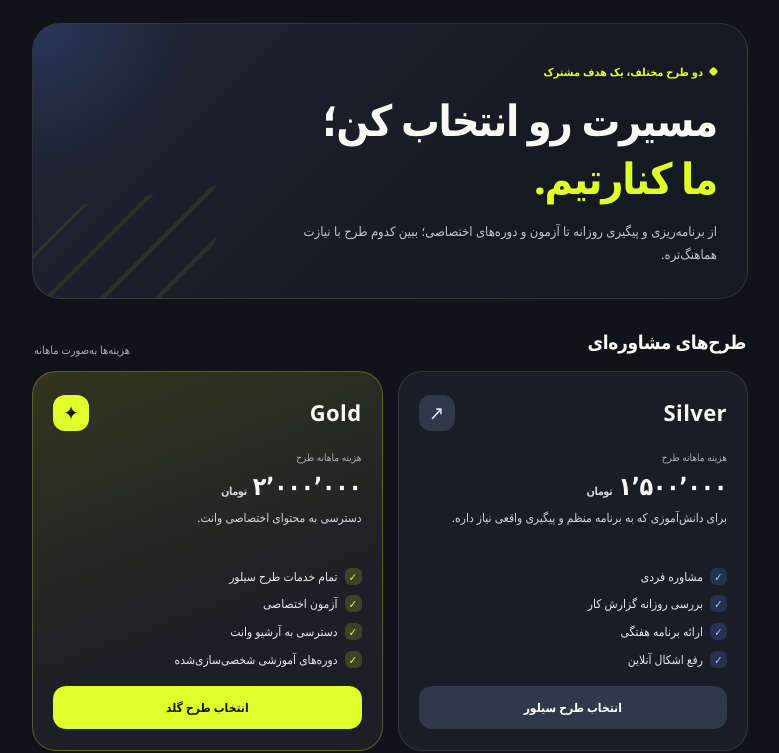
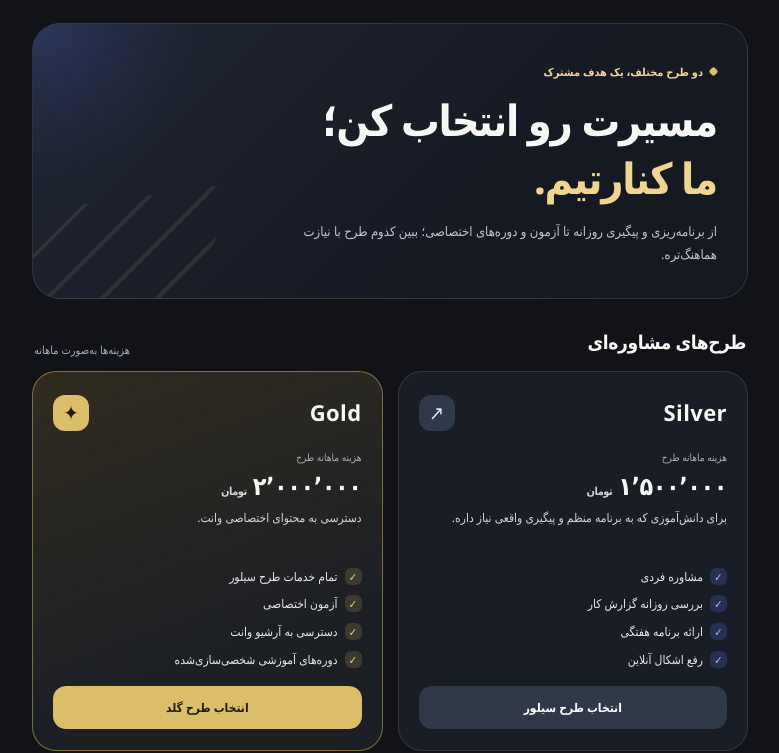
Before and after one commit to tahashafi21/vanet-miniapp, a plain HTML site: page index.html in a window 1280 px wide. Shown: the part 75-828 px from the top of the page, without its empty margins (250-1029 px from the left). Drawn offline with Linux system fonts and the light colour scheme; a small style sheet from the web is missing.

Commit message:
Apply gold palette to Gold plan and hero header

```diff
--- a/index.html
+++ b/index.html
@@ -19,6 +19,8 @@
       --muted:#a9afba;
       --blue:#5b7cff;
       --lime:#dfff2a;
+      --gold:#ddbe68;
+      --gold-light:#f0d58e;
       --red:#ff4d4d;
       --line:rgba(255,255,255,.11);
       --radius:22px;
@@ -37,11 +39,11 @@
     .top-tag{font-size:11px;color:#dbe1ff;border:1px solid rgba(91,124,255,.45);background:rgba(91,124,255,.12);border-radius:999px;padding:6px 10px;white-space:nowrap}
     .hero{position:relative;overflow:hidden;border:1px solid var(--line);border-radius:28px;padding:25px 22px 23px;background:linear-gradient(135deg,#202634 0%,#151922 68%);margin-bottom:14px;min-height:220px}
     .hero:before{content:"";position:absolute;width:310px;height:310px;left:-145px;top:-155px;background:radial-gradient(circle,rgba(91,124,255,.19) 0%,rgba(91,124,255,.08) 38%,transparent 72%);pointer-events:none}
-    .hero:after{content:"";position:absolute;width:210px;height:145px;left:-8px;bottom:-30px;background:repeating-linear-gradient(135deg,transparent 0 17px,rgba(223,255,42,.10) 17px 21px,transparent 21px 39px);clip-path:polygon(0 20%,100% 0,76% 100%,0 78%);opacity:.8;pointer-events:none}
-    .eyebrow{display:inline-flex;align-items:center;gap:7px;font-size:11px;color:var(--lime);font-weight:800;margin-bottom:10px;position:relative;z-index:1}
-    .eyebrow:before{content:"";width:7px;height:7px;background:var(--lime);border-radius:2px;transform:rotate(45deg)}
+    .hero:after{content:"";position:absolute;width:210px;height:145px;left:-8px;bottom:-30px;background:repeating-linear-gradient(135deg,transparent 0 17px,rgba(221,190,104,.13) 17px 21px,transparent 21px 39px);clip-path:polygon(0 20%,100% 0,76% 100%,0 78%);opacity:.8;pointer-events:none}
+    .eyebrow{display:inline-flex;align-items:center;gap:7px;font-size:11px;color:var(--gold-light);font-weight:800;margin-bottom:10px;position:relative;z-index:1}
+    .eyebrow:before{content:"";width:7px;height:7px;background:var(--gold);border-radius:2px;transform:rotate(45deg)}
     h1{font-size:clamp(28px,7vw,43px);line-height:1.35;letter-spacing:-1.3px;margin:0;max-width:490px;position:relative;z-index:1;font-weight:950}
-    h1 em{font-style:normal;color:var(--lime)}
+    h1 em{font-style:normal;color:var(--gold-light)}
     .hero p{color:#c0c6d0;font-size:13px;max-width:430px;margin:12px 0 0;position:relative;z-index:1}
     .section-head{display:flex;align-items:end;justify-content:space-between;margin:26px 2px 12px;gap:10px}
     .section-head h2{font-size:19px;margin:0;letter-spacing:-.4px}
@@ -49,12 +51,12 @@
     .plans{display:grid;grid-template-columns:1fr 1fr;gap:12px;align-items:stretch}
     .plan{position:relative;border-radius:24px;padding:17px 15px 15px;min-width:0;display:flex;flex-direction:column;overflow:hidden;border:1px solid var(--line);background:var(--panel);transition:transform .18s,border-color .18s,box-shadow .18s}
     .plan.selected{border-color:var(--lime);box-shadow:0 0 0 1px rgba(223,255,42,.28),0 12px 32px rgba(0,0,0,.18);transform:translateY(-2px)}
-    .plan.gold{background:linear-gradient(160deg,#33351f 0%,#1c2025 65%);border-color:rgba(223,255,42,.27)}
-    .plan.gold.selected{border-color:var(--lime)}
+    .plan.gold{background:linear-gradient(160deg,rgba(179,145,61,.20) 0%,#1c2025 72%);border-color:rgba(221,190,104,.48)}
+    .plan.gold.selected{border-color:var(--gold);box-shadow:0 0 0 1px rgba(221,190,104,.28),0 12px 32px rgba(0,0,0,.18)}
     .plan-top{display:flex;align-items:center;justify-content:space-between;gap:6px;margin-bottom:13px}
     .plan-name{font-size:22px;font-weight:950;letter-spacing:.4px}
     .plan-icon{width:36px;height:36px;border-radius:12px;display:grid;place-items:center;background:#303949;color:#dce4ff;font-size:20px}
-    .gold .plan-icon{background:var(--lime);color:#171a12}
+    .gold .plan-icon{background:var(--gold);color:#211b0e}
     .price-label{font-size:10px;color:var(--muted);margin-top:2px}
     .price{font-size:clamp(18px,4.7vw,25px);font-weight:950;white-space:nowrap;letter-spacing:-.5px;line-height:1.5;margin:1px 0 2px}
     .price small{font-size:11px;font-weight:700;color:#d0d4dc}
@@ -62,9 +64,9 @@
     .feature-list{list-style:none;margin:0 0 16px;padding:0;display:grid;gap:8px}
     .feature-list li{display:flex;align-items:flex-start;gap:7px;font-size:11px;color:#e7e9ed;line-height:1.65}
     .check{flex:0 0 17px;width:17px;height:17px;border-radius:6px;background:rgba(91,124,255,.2);color:#aebeff;display:grid;place-items:center;font-size:11px;margin-top:1px}
-    .gold .check{background:rgba(223,255,42,.16);color:var(--lime)}
+    .gold .check{background:rgba(221,190,104,.16);color:var(--gold-light)}
     .plan-btn{margin-top:auto;width:100%;border:0;border-radius:13px;padding:11px 8px;font-size:12px;font-weight:900;background:#30394a;color:white;transition:filter .15s,transform .15s}
-    .gold .plan-btn{background:var(--lime);color:#15180f}
+    .gold .plan-btn{background:var(--gold);color:#211b0e}
     .plan-btn:active,.primary:active{transform:scale(.98)}
     .why-section{margin-top:29px}
     .why-heading{display:flex;align-items:end;justify-content:space-between;gap:12px;margin:0 2px 14px}
```
